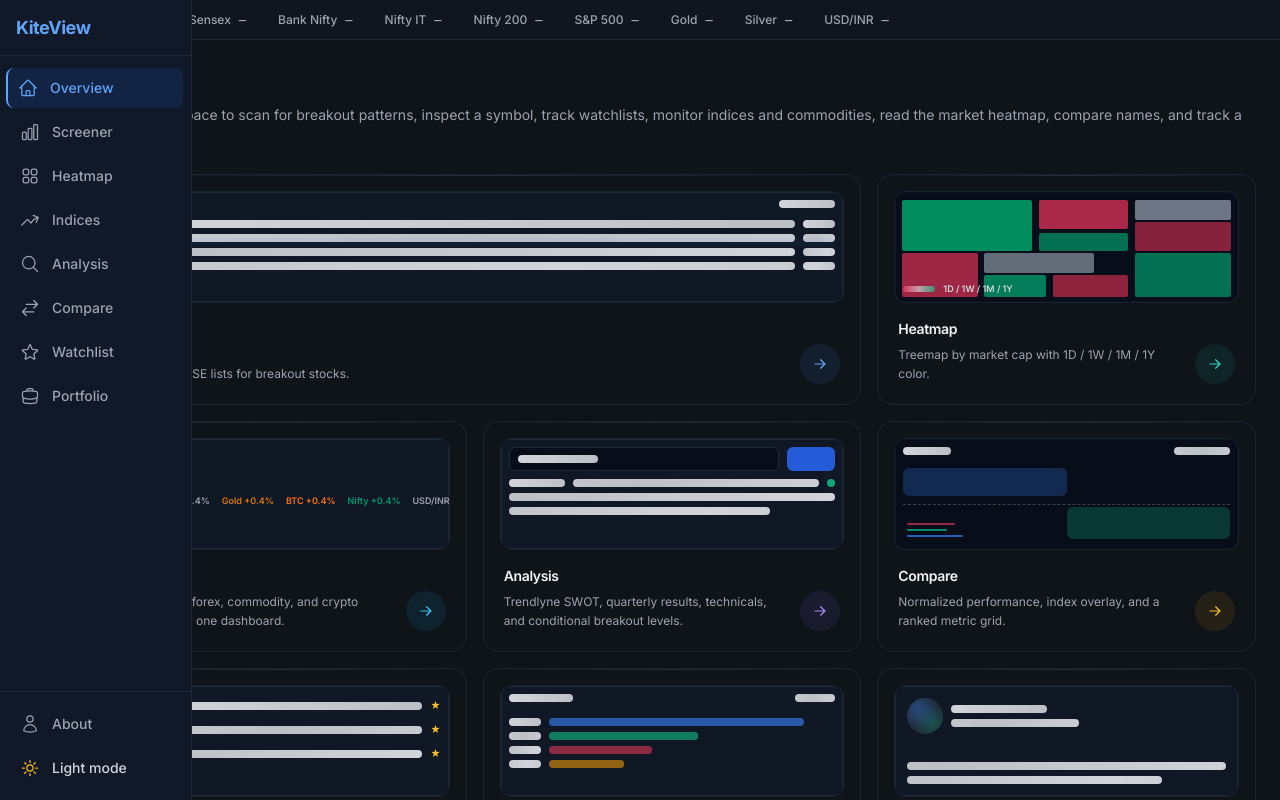
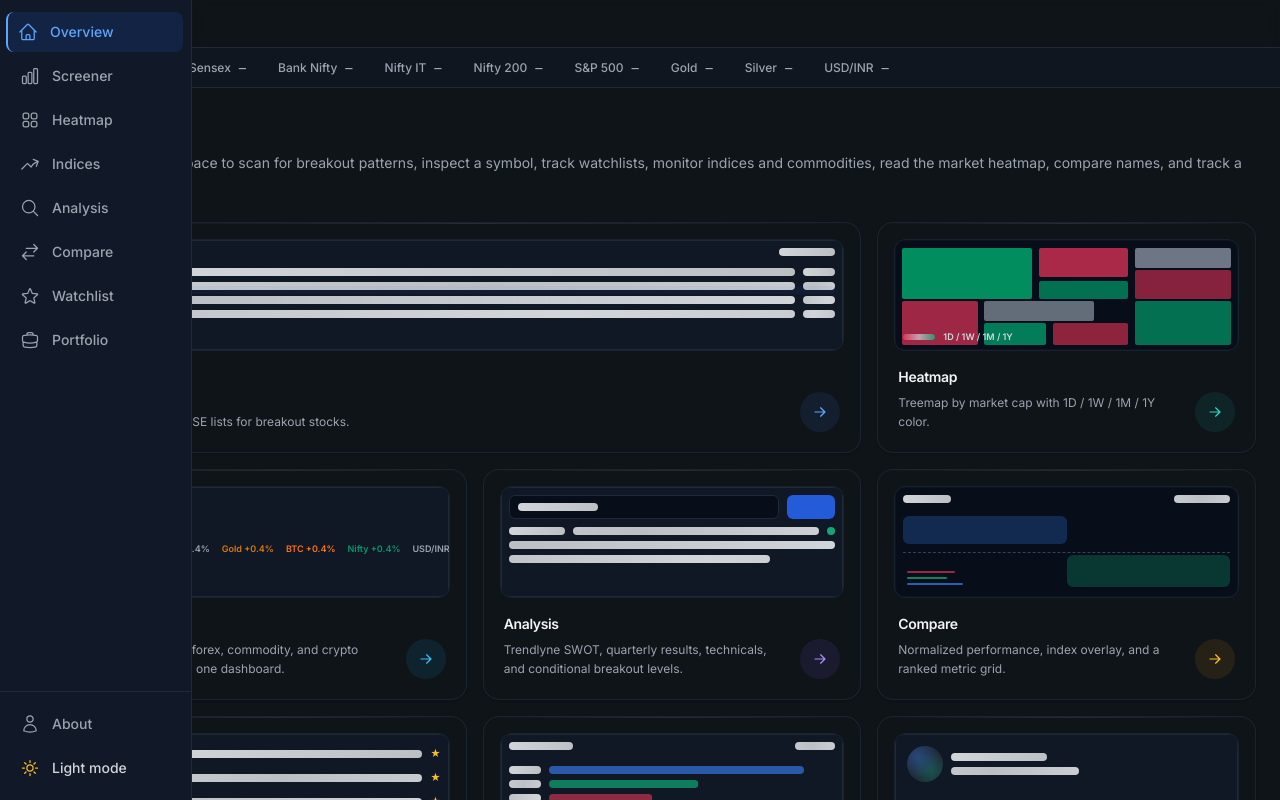
Before and after one commit to kongadurgesh/KiteView, a React (Vite) app: page / in a window 1280 px wide. Shown: the top 800 px of the page. Built offline with nearby package versions, Linux system fonts and the light colour scheme; no server answers.

Commit message:
fix(App): Place Kiteview as Main Logo and add navigation
Signed-off-by: kongadurgesh <kongadurgesh20@gmail.com>

```diff
--- a/src/components/layout/AppShell.tsx
+++ b/src/components/layout/AppShell.tsx
@@ -1,4 +1,5 @@
 import { ReactNode, type Ref } from 'react';
+import { Link } from 'react-router-dom';
 import { Sidebar } from './Sidebar';
 import { MarketTicker } from './MarketTicker';
 interface AppShellProps {
@@ -33,18 +34,24 @@ export function AppShell({
       />
 
       <div className="flex-1 flex flex-col min-h-screen lg:ml-16 min-w-0">
-        <header className="lg:hidden sticky top-0 z-20 flex items-center gap-3 h-12 px-4 border-b border-border dark:border-border-dark bg-surface/90 dark:bg-surface-dark/90 backdrop-blur shrink-0">
+        <header className="sticky top-0 z-20 flex items-center gap-3 h-12 px-4 border-b border-border dark:border-border-dark bg-surface/90 dark:bg-surface-dark/90 backdrop-blur shrink-0">
           <button
             type="button"
             onClick={() => onMobileMenuOpen(true)}
-            className="btn-ghost p-2 -ml-2"
+            className="btn-ghost p-2 -ml-2 lg:hidden"
             aria-label="Open menu"
           >
             <svg xmlns="http://www.w3.org/2000/svg" className="size-6" fill="none" viewBox="0 0 24 24" stroke="currentColor" strokeWidth={1.5}>
               <path strokeLinecap="round" strokeLinejoin="round" d="M3.75 6.75h16.5M3.75 12h16.5m-16.5 5.25h16.5" />
             </svg>
           </button>
-          <span className="font-bold text-ink-primary dark:text-ink-dark-primary tracking-tight">KiteView</span>
+          <Link
+            to="/"
+            className="font-bold text-ink-primary dark:text-ink-dark-primary tracking-tight"
+            aria-label="Go to overview"
+          >
+            KiteView
+          </Link>
         </header>
 
         <MarketTicker sidebarExpanded={sidebarExpanded} />
--- a/src/components/layout/Sidebar.tsx
+++ b/src/components/layout/Sidebar.tsx
@@ -131,15 +131,6 @@ export function Sidebar({
           ${expanded ? 'lg:w-48' : 'lg:w-16'}
         `}
       >
-        <div className="h-14 flex items-center px-4 border-b border-gray-200 dark:border-gray-800 shrink-0">
-          <span className="text-blue-600 dark:text-blue-400 font-bold text-lg tracking-tight whitespace-nowrap lg:hidden">
-            KiteView
-          </span>
-          <span className="text-blue-600 dark:text-blue-400 font-bold text-lg tracking-tight whitespace-nowrap hidden lg:inline">
-            {showLabels ? 'KiteView' : 'KV'}
-          </span>
-        </div>
-
         <nav className="flex-1 py-3 flex flex-col gap-1 px-2 overflow-y-auto">
           {NAV_ITEMS.map((item) => (
             <NavLink
```
